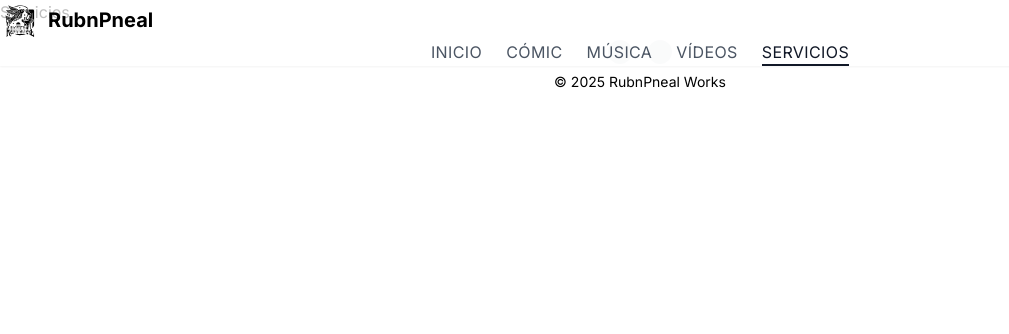
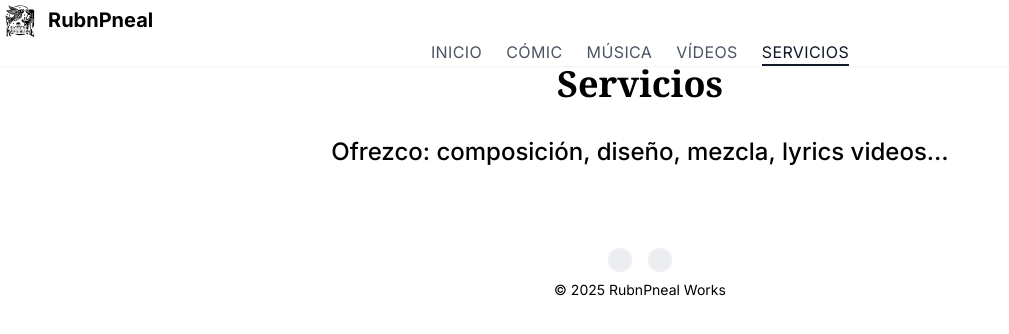
Before and after one commit to treska23/RubnPneal-Works, a Next.js app: page /services in a window 1280 px wide. Shown: the top 334 px of the page, without its empty margins (0-1009 px from the left). Built offline with nearby package versions, Linux system fonts and the light colour scheme; a web font is replaced by a local one.

Commit message:
Envuelve páginas en SectionLayout y añade titles

```diff
--- a/pages/comic/index.tsx
+++ b/pages/comic/index.tsx
@@ -1,3 +1,11 @@
+import SectionLayout from "@/components/SectionLayout";
+
 export default function ComicPage() {
-  return <h1>Cómic</h1>;
+  return (
+    <SectionLayout title="Cómic">
+      <h1 className="text-2xl font-medium text-center">
+        Sumérgete en mi cuento gráfico…
+      </h1>
+    </SectionLayout>
+  );
 }
--- a/pages/music/index.tsx
+++ b/pages/music/index.tsx
@@ -1,3 +1,12 @@
+import SectionLayout from "@/components/SectionLayout";
+
 export default function MusicPage() {
-  return <h1>Música</h1>;
+  return (
+    <SectionLayout title="Música">
+      <h1 className="text-2xl font-medium text-center">
+        Aquí va tu contenido musical…
+      </h1>
+      {/* Más componentes: listas de tracks, embeds de Spotify, etc. */}
+    </SectionLayout>
+  );
 }
--- a/pages/services/index.tsx
+++ b/pages/services/index.tsx
@@ -1,3 +1,11 @@
+import SectionLayout from "@/components/SectionLayout";
+
 export default function ServicesPage() {
-  return <h1>Servicios</h1>;
+  return (
+    <SectionLayout title="Servicios">
+      <h1 className="text-2xl font-medium text-center">
+        Ofrezco: composición, diseño, mezcla, lyrics videos…
+      </h1>
+    </SectionLayout>
+  );
 }
--- a/pages/videos/index.tsx
+++ b/pages/videos/index.tsx
@@ -1,3 +1,12 @@
+// pages/videos/index.tsx
+import SectionLayout from "@/components/SectionLayout";
+
 export default function VideosPage() {
-  return <h1>Videos</h1>;
+  return (
+    <SectionLayout title="Videos">
+      <h1 className="text-2xl font-medium text-center">
+        Aquí van tus trabajos audiovisuales…
+      </h1>
+    </SectionLayout>
+  );
 }
```
